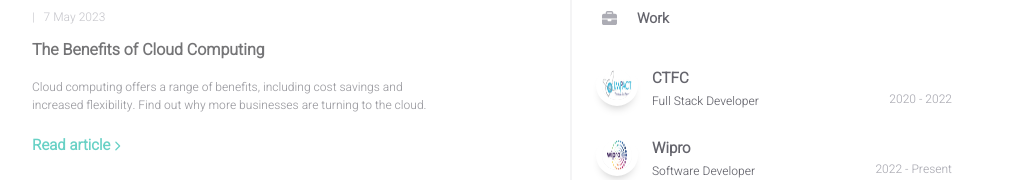
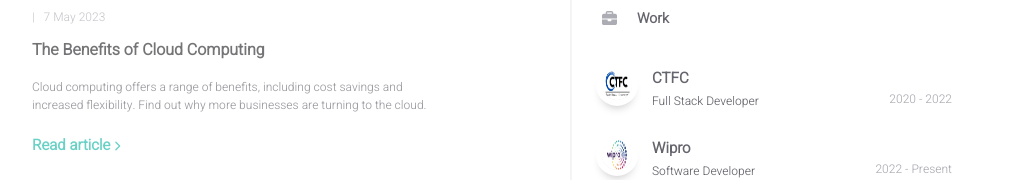
Before and after one commit to aady07/Portfolio_web, a React (Create React App) app: page / in a window 1280 px wide. Shown: the part 1429-1609 px from the top of the page, without its empty margins (108-1130 px from the left). Built offline with nearby package versions, Linux system fonts and the light colour scheme.

Commit message:
Update works.jsx

```diff
--- a/src/components/homepage/works.jsx
+++ b/src/components/homepage/works.jsx
@@ -15,7 +15,7 @@ const Works = () => {
 					<div className="works-body">
 						<div className="work">
 							<img
-								src="./imp.jpg"
+								src="./CTFC_Logo (1)-1.png"
 								alt="Impact-Infotech"
 								className="work-image"
 							/>
```
